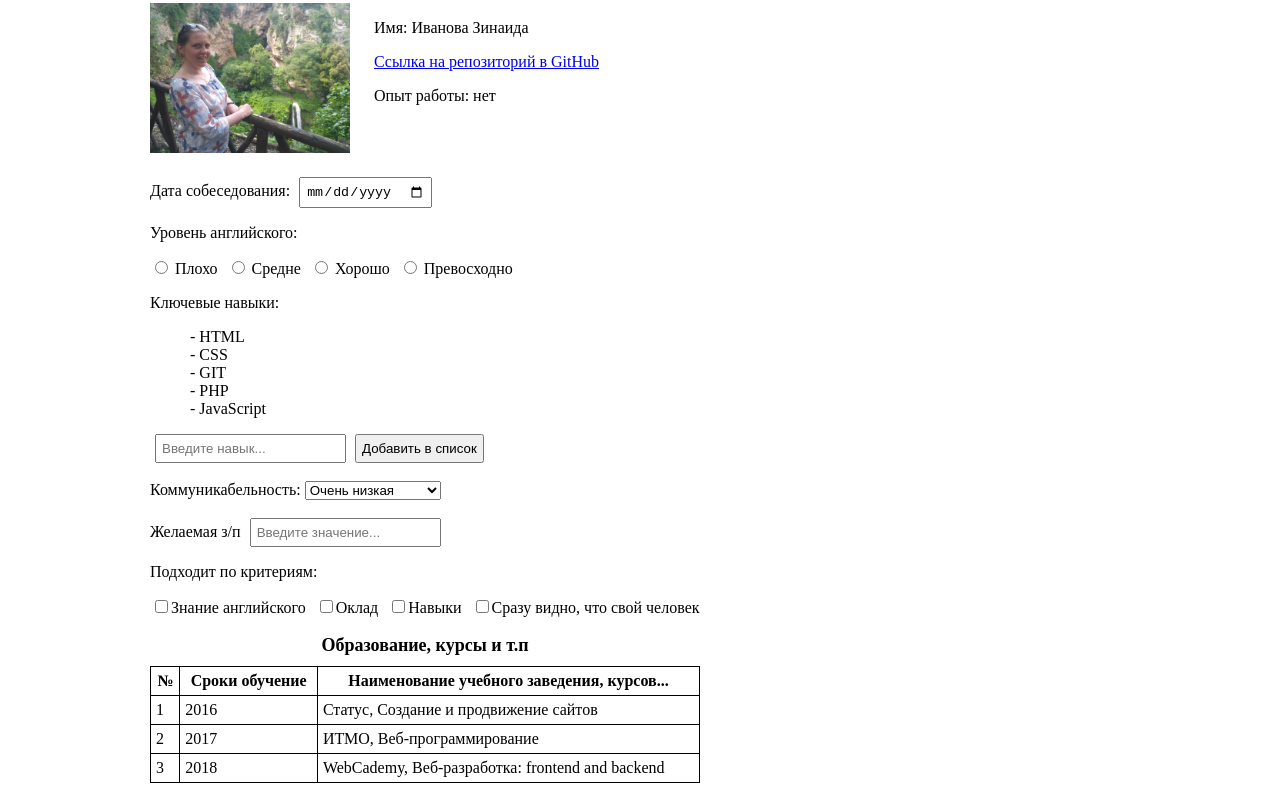
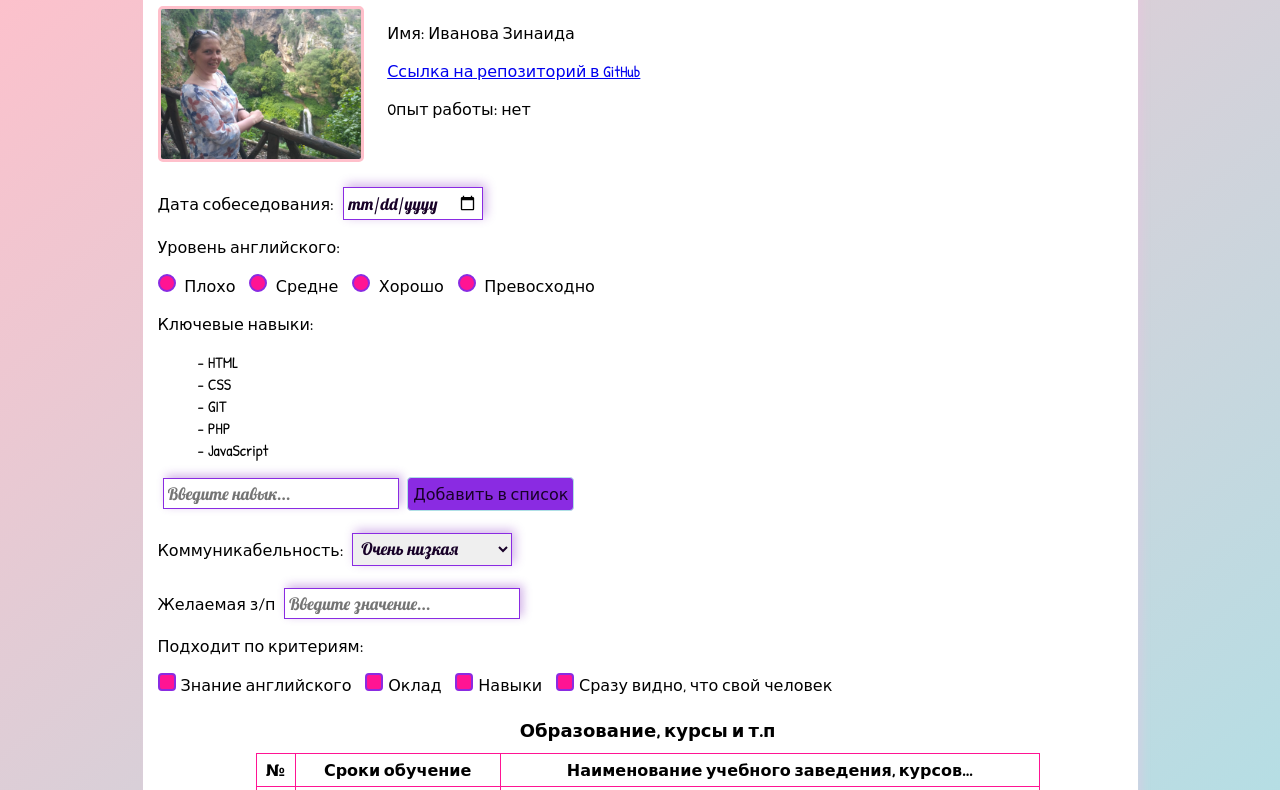
Before and after one commit to Ivanova-Zinaida/summary, a plain HTML site: page index.html in a window 1280 px wide. Shown: the part 77-867 px from the top of the page. Drawn offline with Linux system fonts and the light colour scheme.

Commit message:
css style

```diff
--- a/css/main.css
+++ b/css/main.css
@@ -1,6 +1,27 @@
+body{
+background: linear-gradient(to top left, powderblue, pink);
+font-family: 'Patrick Hand', cursive;
+
+}
+
 .container {
-	width: 980px;
+	background-color: white;
+	padding-left: 15px;
+	max-width: 980px;
 	margin: 0 auto;
+	border-radius: 10px;
+	padding-bottom: 30px;
+	margin-top: 15px;
+	margin-bottom: 15px;
+	box-shadow: 5px -3px 8px rgba(249, 192, 232, 0.3);
+
+}
+.title{
+	text-align: center;
+	font-family: 'Lobster', cursive;
+}
+a{
+	color:
 }
 .description {
 	margin-bottom: 20px;
@@ -9,9 +30,27 @@
 	display: inline-block;
 	margin-right: 20px;
 }
-.left img {
+.photo {
+	display: block;
 	width: 200px;
 	height: auto;
+	border: 3px solid pink;
+	border-radius: 5px;
+	 -webkit-transition: all 0.5s ease;
+     -moz-transition: all 0.5s ease;
+       -o-transition: all 0.5s ease;
+      -ms-transition: all 0.5s ease;
+          transition: all 0.5s ease;
+
+}
+.photo:hover.photo{
+	cursor: pointer;
+	border: 3px solid powderblue;
+	  -webkit-transform: rotate(-10deg);
+     -moz-transform: rotate(-10deg);
+       -o-transform: rotate(-10deg);
+      -ms-transform: rotate(-10deg);
+          transform: rotate(-10deg);
 }
 .text-right{
 	vertical-align: top;
@@ -19,21 +58,99 @@
 }
 li {
 	list-style-type: none;
+	width: 150px;
+	transition: 1s;
+}
+li:hover{
+	text-decoration: underline;
+	color:darkgray;
+	cursor: pointer;
+	font-size: 19px;
 }
 ul li:before{
 	content: "- ";
 }
 label{
+	margin-right: 10px;
+
+}
+input, select{
+	font-size: 17px;
+	color:#180128;
+	font-family: 'Lobster', cursive;
+	border:1px solid blueviolet;
+	margin-left: 5px;
+	padding: 4px;
+	box-shadow: 3px -3px 10px rgba(107, 1, 178, 0.3);
+	outline:none;
+}
+input:active{
+	border:1px solid darkmagenta;
+	box-shadow: 3px -3px 10px rgba(51, 2, 84, 0.3);
+}
+.button{
+	padding: 5px;
+ 	font-size: 16px;
+	font-family: 'Patrick Hand', cursive;
+	 background-color: blueviolet;
+	 border: 1px solid  powderblue;
+	 border-radius: 4px;
+	cursor: pointer;
+	transition: 2s;
+	box-shadow:none;
+}
+.button:hover {
+	background-color:darkmagenta;
+	border: 1px solid fuchsia;
+}
+.button:active{
+	background-color:fuchsia;
+	border: 1px solid darkmagenta;
+}
+.radio {
+	display: none;
+	border: 2px solid deeppink ;
+
+}
+.radio-mark {
+	display: inline-block;
 	margin-right: 5px;
+	width: 14px;
+	height: 14px;
+	background-color:deeppink;
+	border: 2px solid blueviolet ;
+	border-radius: 50%;
 }
-input{
-	margin-left: 5px;
-	padding: 5px;
+.radio:checked+.radio-mark {
+	width: 8px;
+	height: 8px;
+	border: 5px solid deeppink;
+	background: blueviolet;
+}
+.checkbox{
+	display: none;
+}
+.checkbox-mark{
+	display: inline-block;
+	margin-right: 5px;
+	width: 14px;
+	height: 14px;
+	background-color:deeppink;
+	border: 2px solid blueviolet ;
+	border-radius: 4px;
+
+}
+.checkbox:checked+.checkbox-mark{
+	width: 8px;
+	height: 8px;
+	border: 5px solid deeppink;
+	background: blueviolet;
+
 }
 table{
 	border-collapse: collapse;
-	width: 550px;
-
+	width: 80%;
+	margin-left: 10%;
 }
 caption{
 	font-weight: 700;
@@ -41,7 +158,8 @@ caption{
 	margin-bottom: 10px;
 }
 table, td, th{
-	border: 1px solid #000;
+	background-color: white;
+	border: 1px solid deeppink;
 }
 td,th{
 	padding: 5px 5px;
--- a/index.html
+++ b/index.html
@@ -4,15 +4,16 @@
 	<meta charset="UTF-8">
 	<title>Резюме</title>
 	<link rel="stylesheet" href="css/main.css">
+	<link href="https://fonts.googleapis.com/css?family=Lobster|Patrick+Hand" rel="stylesheet">
 </head>
 <body>
  <div class="container">
- 	<h1>
+ 	<h1 class="title">
  		Вакансия: Junior Frontend Developer
  	</h1>
  	<div class="description">
  		<div class="left">
- 			<img src="img/IMG-20180519-WA0269.jpg" alt="Иванова Зинаида">
+ 			<img class="photo" src="img/IMG-20180519-WA0269.jpg" alt="Иванова Зинаида">
  		</div>
  		<div class="text-right">
  			<p>Имя: Иванова Зинаида</p>
@@ -27,19 +28,23 @@
  	<div class="LevelEndlish form-group">
  		<p>Уровень английского:</p>
  		<label >
- 			<input type="radio" name="englishLevel">
+ 			<input class="radio" type="radio" name="englishLevel">
+ 			<span class="radio-mark"></span>
  				Плохо
  		</label>
  		<label >
- 			<input type="radio" name="englishLevel">
+ 			<input  class="radio"  type="radio" name="englishLevel">
+ 			<span class="radio-mark"></span>
  				Средне
  		</label>
  		<label >
- 			<input type="radio" name="englishLevel">
+ 			<input  class="radio"  type="radio" name="englishLevel">
+ 			<span class="radio-mark"></span>
  				Хорошо
  		</label>
  		<label >
- 			<input type="radio" name="englishLevel">
+ 			<input  class="radio"  type="radio" name="englishLevel">
+ 			<span class="radio-mark"></span>
  				Превосходно
  		</label>
  	</div>
@@ -53,7 +58,7 @@
  			<li>PHP</li>
  			<li>JavaScript</li>
  		</ul>
- 		<input type="text" placeholder="Введите навык..."> <input type="button" value="Добавить в список">
+ 		<input type="text" placeholder="Введите навык..."> <input class="button" type="button" value="Добавить в список">
  	</div>
  	<br>
   <div  class="form-group">
@@ -73,10 +78,10 @@
  	</label>
  	<div class="form-group">
  		<p>Подходит по критериям:</p>
- 		<label><input type="checkbox" name="english">Знание английского</label>
- 		<label><input type="checkbox" name="salary">Оклад</label>
- 		<label><input type="checkbox" name="skills">Навыки</label>
- 		<label><input type="checkbox" name="person">Сразу видно, что свой человек </label>
+		<label ><input class="checkbox" type="checkbox" name="english"><span class="checkbox-mark"></span>Знание английского</label>
+ 		<label ><input class="checkbox" type="checkbox" name="salary"><span class="checkbox-mark"></span>Оклад</label>
+ 		<label><input class="checkbox" type="checkbox" name="skills"><span class="checkbox-mark"></span>Навыки</label>
+ 		<label><input class="checkbox" type="checkbox" name="person"><span class="checkbox-mark"></span>Сразу видно, что свой человек </label>
  	</div>
  	<br>
  	<table>
```
